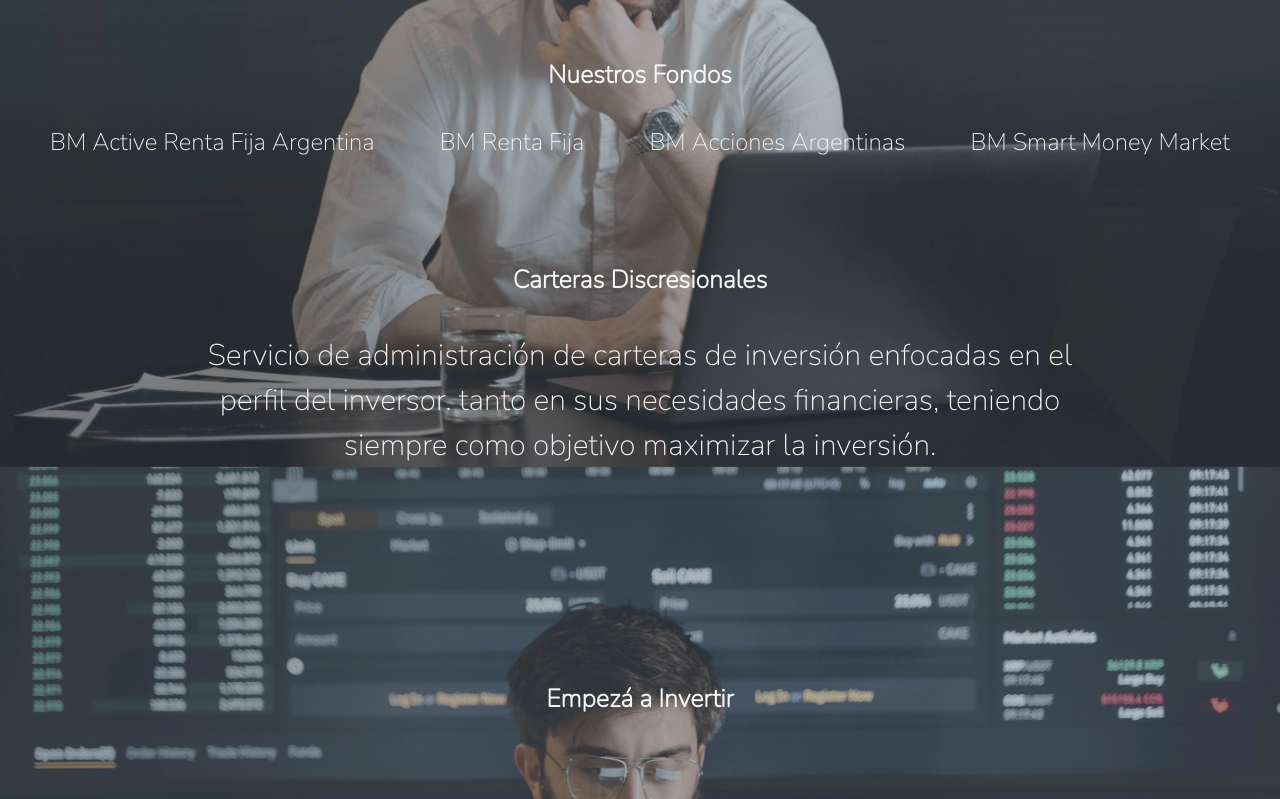
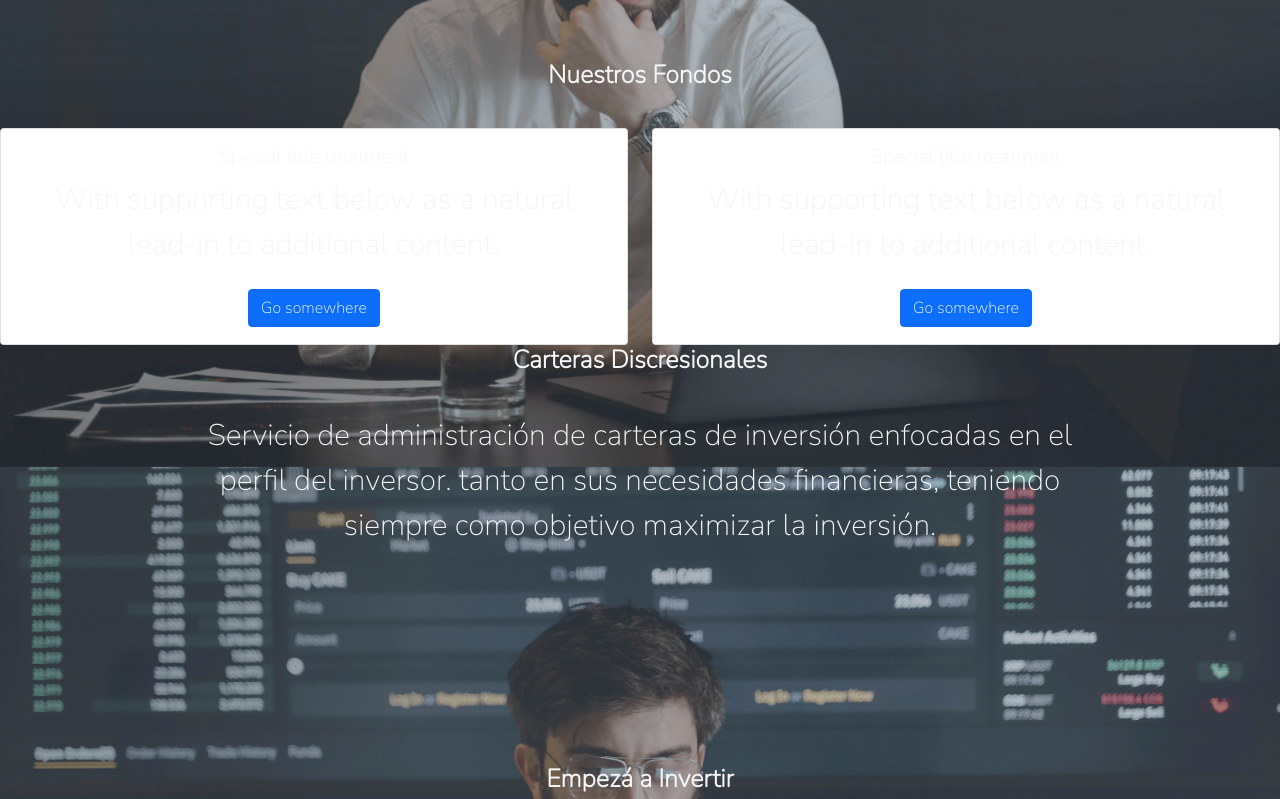
Before and after one commit to RodrigoEstevez/proyecto-coder, a website: page index.html in a window 1280 px wide. Shown: the part 1240-2039 px from the top of the page. Drawn offline with nearby package versions, Linux system fonts and the light colour scheme.

Commit message:
servicios

```diff
--- a/index.html
+++ b/index.html
@@ -166,25 +166,25 @@
     <!-- Servicios-->
     <section id="Servicios">
         <h3 class="fw-bold servicios__title">Nuestros Fondos</h3>
-        <div class="fundsFamily">
-
-            <div>
-                <h4>BM Active Renta Fija Argentina</h4>
-                <img class="graph" src="images/activosBMP.JPG" alt="activos">
+        <div class="row">
+          <div class="col-sm-6">
+            <div class="card">
+              <div class="card-body">
+                <h5 class="card-title">Special title treatment</h5>
+                <p class="card-text">With supporting text below as a natural lead-in to additional content.</p>
+                <a href="#" class="btn btn-primary">Go somewhere</a>
+              </div>
             </div>
-            <div >
-                <h4>BM Renta Fija</h4>
-                <img class="graph" src="images/activosRF.JPG" alt="activos">
+          </div>
+          <div class="col-sm-6">
+            <div class="card">
+              <div class="card-body">
+                <h5 class="card-title">Special title treatment</h5>
+                <p class="card-text">With supporting text below as a natural lead-in to additional content.</p>
+                <a href="#" class="btn btn-primary">Go somewhere</a>
+              </div>
             </div>
-            <div>
-                <h4>BM Acciones Argentinas</h4>
-                <img class="graph" src="images/activosAA.JPG" alt="activos">
-            </div>
-            <div>
-                <h4>BM Smart Money Market</h4>
-                <img class="graph" src="images/activosMM..JPG" alt="activos">
-            </div>
-
+          </div>
         </div>
         <div>
             <h3 class="fw-bold servicios__title-carteras" >Carteras Discresionales</h3>
```
